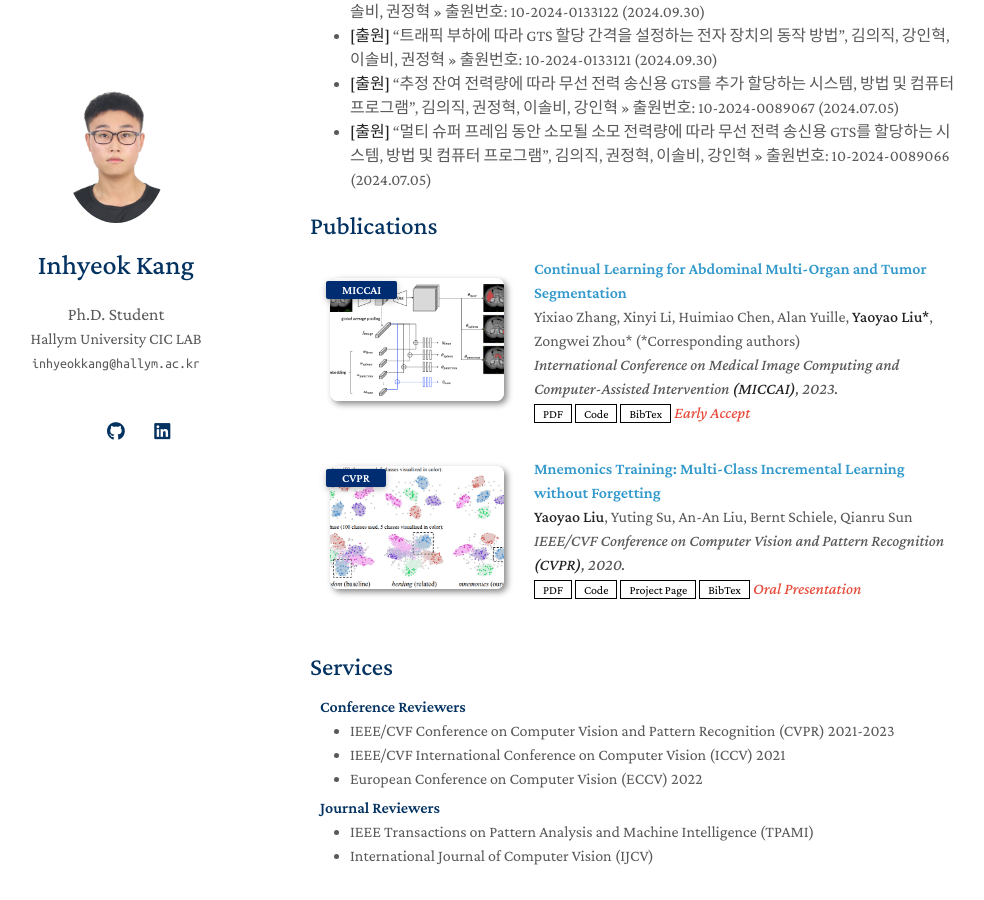
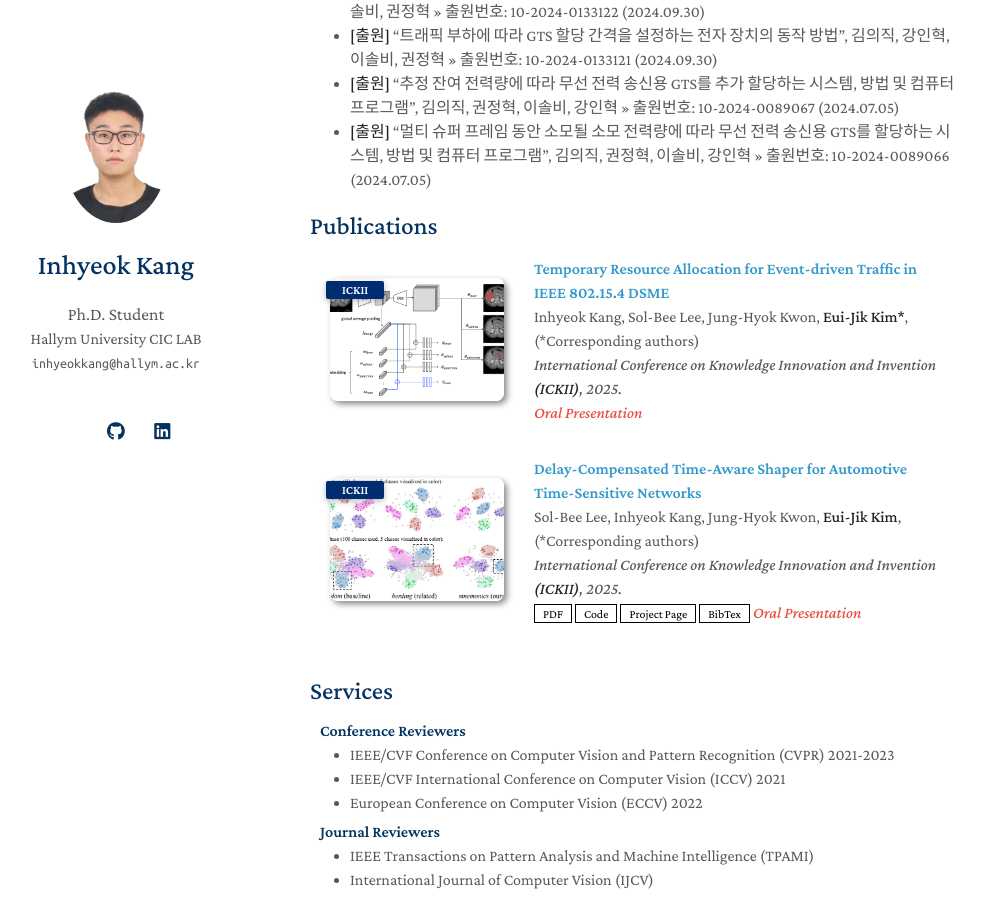
Before and after one commit to InhyeokKang/inhyeokkang.github.io, a Jekyll site: the page built from index.md, in a window 1280 px wide and 900 px high, scrolled down 522 px. Shown: the whole window, without its empty margins (160-1144 px from the left). Built offline with Jekyll 4.4.1, drawn with Linux system fonts in a browser that asks for light colours; a style sheet for code colours, icons or effects is not loaded; our own code applies the rules of GitHub Pages for plain Markdown files.

Commit message:
Update publications.yml

```diff
--- a/_data/publications.yml
+++ b/_data/publications.yml
@@ -1,19 +1,16 @@
 main:
 
-  - title: Continual Learning for Abdominal Multi-Organ and Tumor Segmentation
-    authors: Yixiao Zhang, Xinyi Li, Huimiao Chen, Alan Yuille, <strong>Yaoyao Liu*</strong>, Zongwei Zhou* (*Corresponding authors)
-    conference_short: MICCAI
-    conference: International Conference on Medical Image Computing and Computer-Assisted Intervention <strong>(MICCAI)</strong>, 2023.
-    pdf: https://arxiv.org/pdf/2306.00988.pdf
-    code: https://github.com/MrGiovanni/ContinualLearning
-    bibtex: https://bib.yliu.me/MICCAI23.txt
+  - title: Temporary Resource Allocation for Event-driven Traffic in IEEE 802.15.4 DSME
+    authors: Inhyeok Kang, Sol-Bee Lee, Jung-Hyok Kwon, <strong>Eui-Jik Kim*</strong>, (*Corresponding authors)
+    conference_short: ICKII
+    conference: International Conference on Knowledge Innovation and Invention <strong>(ICKII)</strong>, 2025.
     image: ./assets/img/teaser_example_2.png
-    notes: Early Accept
+    notes: Oral Presentation
 
-  - title: "Mnemonics Training: Multi-Class Incremental Learning without Forgetting"
-    authors: <strong>Yaoyao Liu</strong>, Yuting Su, An-An Liu, Bernt Schiele, Qianru Sun
-    conference_short: CVPR
-    conference: IEEE/CVF Conference on Computer Vision and Pattern Recognition <strong>(CVPR)</strong>, 2020.
+  - title: "Delay-Compensated Time-Aware Shaper for Automotive Time-Sensitive Networks"
+    authors: Sol-Bee Lee, Inhyeok Kang, Jung-Hyok Kwon, <strong>Eui-Jik Kim</strong>, (*Corresponding authors)
+    conference_short: ICKII
+    conference: International Conference on Knowledge Innovation and Invention <strong>(ICKII)</strong>, 2025.
     pdf: https://arxiv.org/pdf/2002.10211.pdf
     code: https://github.com/yaoyao-liu/class-incremental-learning/tree/main/mnemonics-training
     page: https://class-il.mpi-inf.mpg.de/mnemonics/
```
